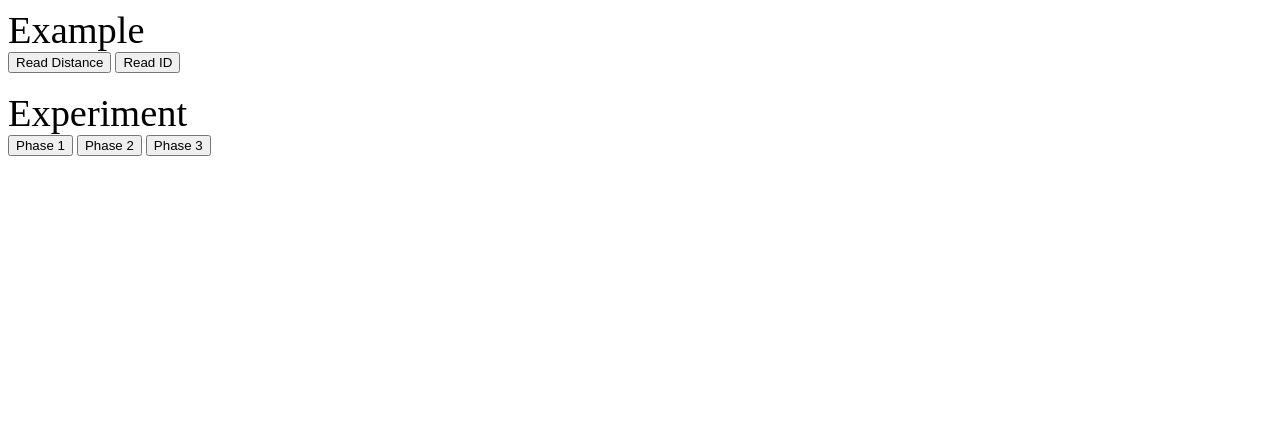
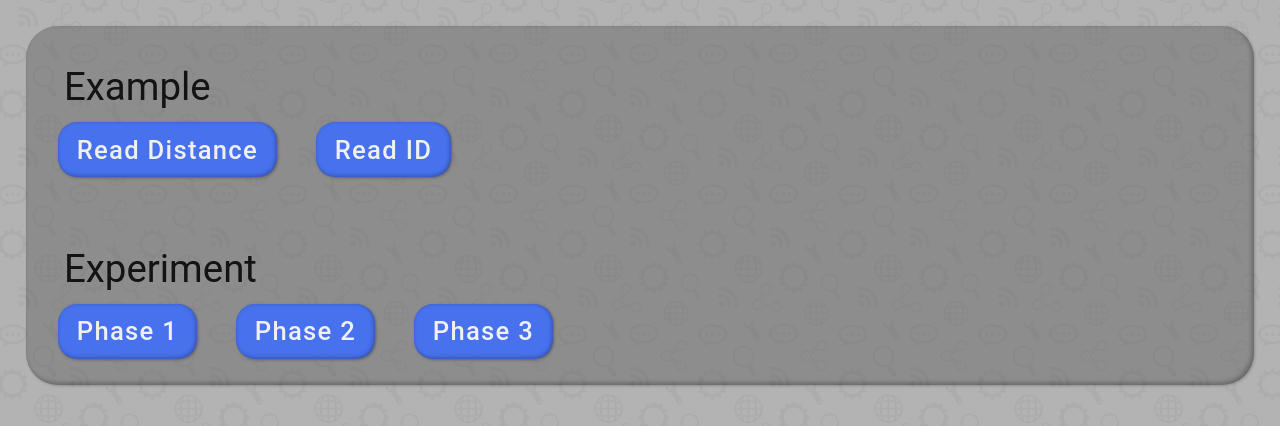
Before and after one commit to galangprihadi/multitouch-marker, a plain HTML site: page index.html in a window 1280 px wide. Drawn offline with Linux system fonts and the light colour scheme; the site is published under a folder, as on GitHub Pages, so addresses that start at the root find nothing.

Commit message:
Fix relative paths in HTML for favicon and navigation buttons

```diff
--- a/index.html
+++ b/index.html
@@ -5,22 +5,22 @@
     <meta name="viewport" content="width=device-width, initial-scale=1.0 user-scalable=no">
     <title>Phase 1</title>
 
-    <link rel="icon" type="image/svg+xml" href="/images/favicon.svg">
-    <link rel="stylesheet" type="text/css" href="/css/marker-style.css">
+    <link rel="icon" type="image/svg+xml" href="images/favicon.svg">
+    <link rel="stylesheet" type="text/css" href="css/marker-style.css">
 </head>
 <body>
 
     <div id="top-bar">
         <div class="text" id="text-result" style="font-size: 3vw;">Example</div>
-        <button onclick="window.location.href = '/example/read-distance.html'">Read Distance</button>
-        <button onclick="window.location.href = '/example/read-id.html'">Read ID</button>
+        <button onclick="window.location.href = 'example/read-distance.html'">Read Distance</button>
+        <button onclick="window.location.href = 'example/read-id.html'">Read ID</button>
 
         <div class="text">&nbsp;</div>
 
         <div class="text" id="text-result" style="font-size: 3vw;">Experiment</div>
-        <button onclick="window.location.href = '/experiment/phase-1.html'">Phase 1</button>
-        <button onclick="window.location.href = '/experiment/phase-2.html'">Phase 2</button>
-        <button onclick="window.location.href = '/experiment/phase-3.html'">Phase 3</button>
+        <button onclick="window.location.href = 'experiment/phase-1.html'">Phase 1</button>
+        <button onclick="window.location.href = 'experiment/phase-2.html'">Phase 2</button>
+        <button onclick="window.location.href = 'experiment/phase-3.html'">Phase 3</button>
     </div>
 
 </body>
```
